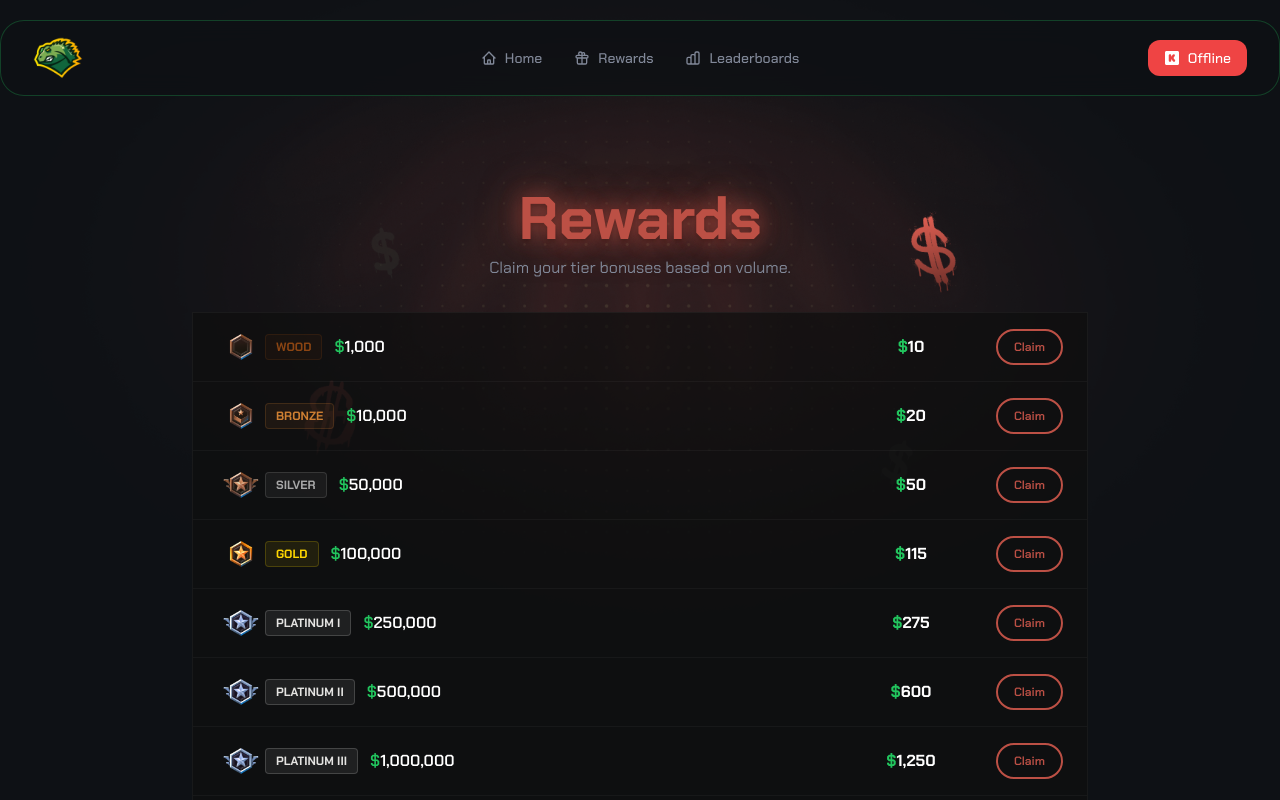
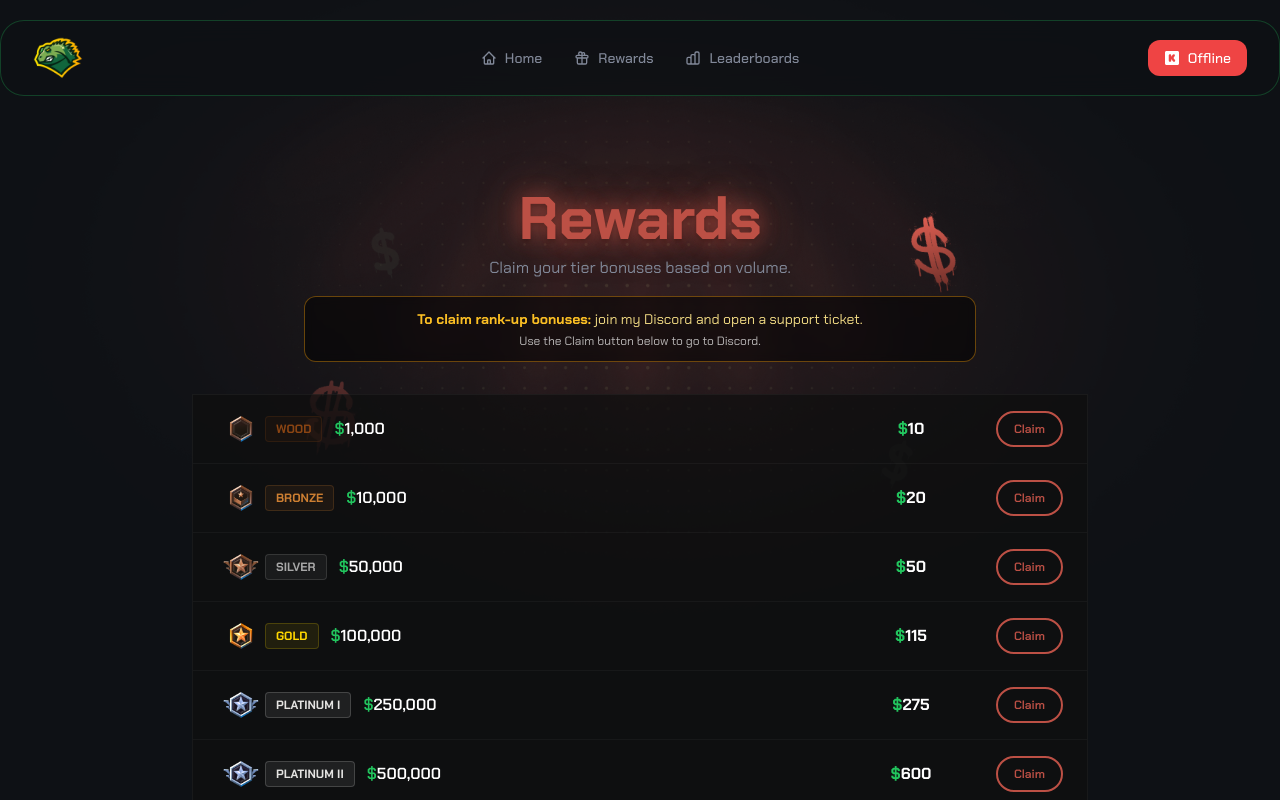
Before and after one commit to nexora-w/metronstake, a Next.js app: page /rewards in a window 1280 px wide. Shown: the top 800 px of the page. Built offline with nearby package versions, Linux system fonts and the light colour scheme; no server answers.

Commit message:
feat: update rewards page to include instructions for claiming rank-up bonuses and change claim URL to Discord

```diff
--- a/app/rewards/page.tsx
+++ b/app/rewards/page.tsx
@@ -26,6 +26,14 @@ export default function RewardsPage() {
             <p className="mt-2 text-muted-foreground">
               Claim your tier bonuses based on volume.
             </p>
+            <div className="mt-4 rounded-lg border border-amber-500/40 bg-black/50 px-4 py-3 backdrop-blur-sm max-w-2xl mx-auto">
+              <p className="text-sm text-amber-200/95">
+                <strong className="text-amber-400">To claim rank-up bonuses:</strong> join my Discord and open a support ticket.
+              </p>
+              <p className="text-xs text-white/70 mt-1">
+                Use the Claim button below to go to Discord.
+              </p>
+            </div>
           </div>
           <RewardsTable />
         </div>
--- a/components/rewards-table.tsx
+++ b/components/rewards-table.tsx
@@ -2,7 +2,7 @@
 
 import Image from "next/image";
 
-const CLAIM_URL = "https://stake.com/?c=metron&offer=metron";
+const CLAIM_URL = "https://discord.gg/DksZ9jEmGe";
 
 function tierImageSlug(tier: string): string {
   if (tier.startsWith("Platinum")) return "platinum";
```
